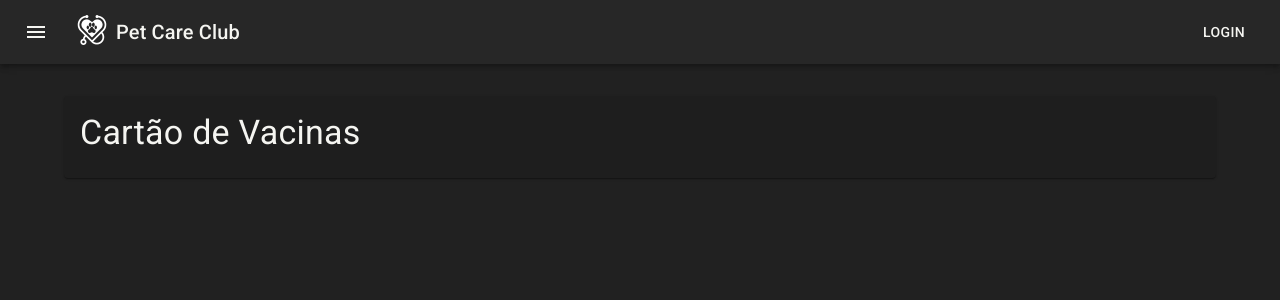
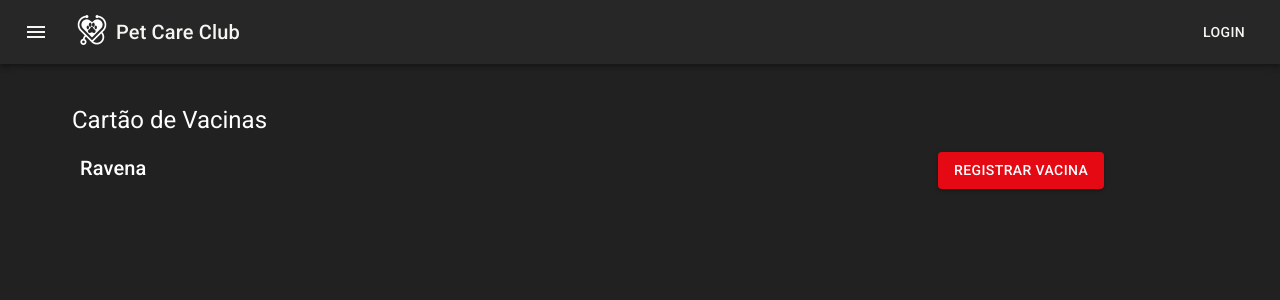
Before and after one commit to r31sr4r/pet-care-front, a React (Create React App) app: page /pets/1/vaccines in a window 1280 px wide. Shown: the top 300 px of the page. Built offline with nearby package versions, Linux system fonts and the light colour scheme.

Commit message:
feat: add validation record header

```diff
--- a/src/features/pets/VaccinationRecord.tsx
+++ b/src/features/pets/VaccinationRecord.tsx
@@ -1,15 +1,48 @@
-import { Typography, Box, Paper } from '@mui/material';
+import {
+	Backdrop,
+	Box,
+	Button,
+	CircularProgress,
+	Paper,
+	Typography,
+	Grid,
+} from '@mui/material';
+import { Link } from 'react-router-dom';
 
 export const VaccinationRecord = () => {
 	return (
-		<Box>
-			<Paper>
-				<Box p={2}>
-					<Box mb={1}>
-						<Typography variant="h4">Cartão de Vacinas</Typography>
-					</Box>
+		<Box maxWidth="lg" mr={2} >
+			<Backdrop
+				sx={{
+					color: '#fff',
+					zIndex: (theme) => theme.zIndex.drawer + 1,
+				}}
+				open={false}
+			>
+				<CircularProgress color="inherit" />
+			</Backdrop>
+			<Box p={1}>
+				<Box mb={1}>
+					<Typography variant="h5">Cartão de Vacinas</Typography>
 				</Box>
-			</Paper>
+			</Box>
+			<Grid container spacing={1} ml={1} >
+				<Grid item xs={12} md={9}>
+					<Typography variant="h6">Ravena</Typography>
+				</Grid>
+				<Grid item xs={12} md={3}>
+					<Button
+						variant="contained"
+						color="secondary"
+						component={Link}
+						to="/pets/create"
+						style={{ marginBottom: '1rem' }}
+					>
+						Registrar Vacina
+					</Button>
+				</Grid>
+			</Grid>
+			<Paper></Paper>
 		</Box>
 	);
 };
```
